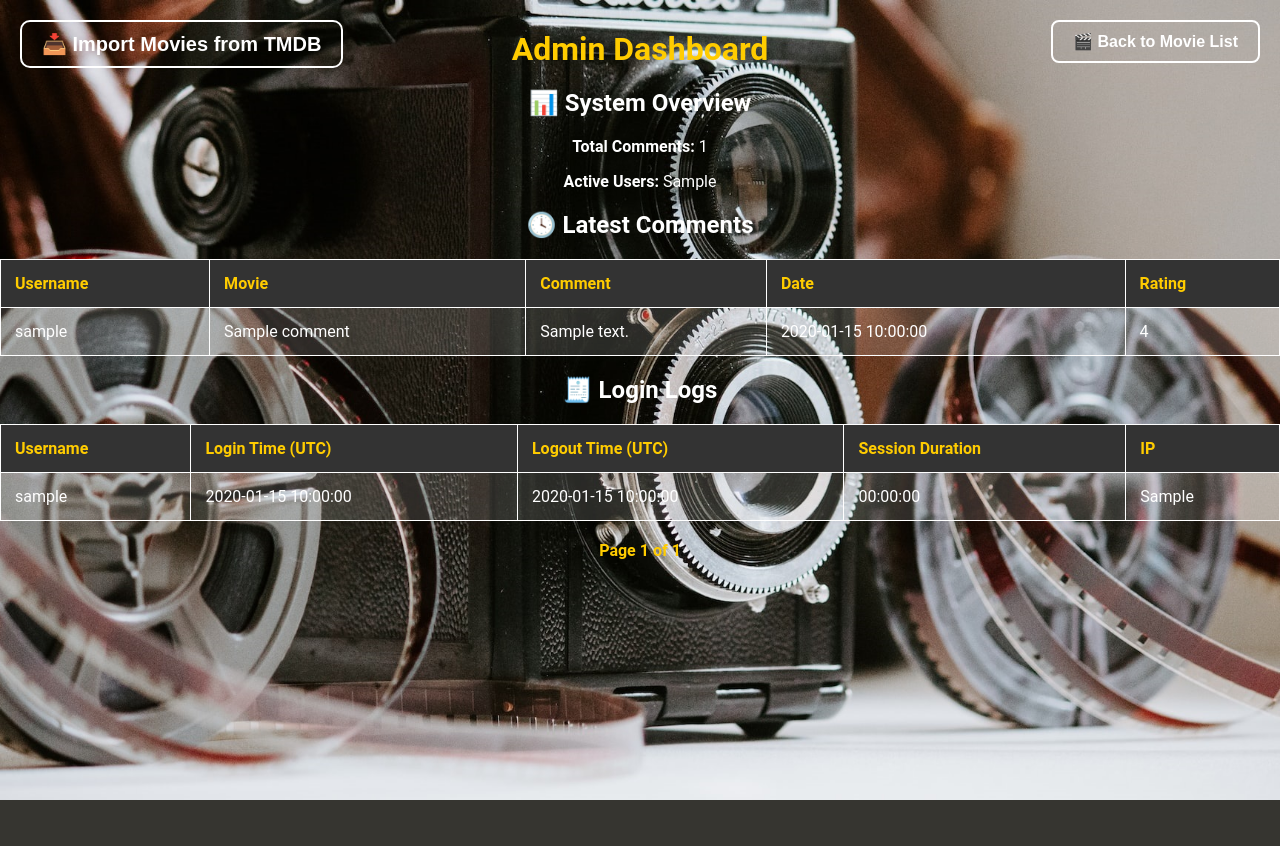
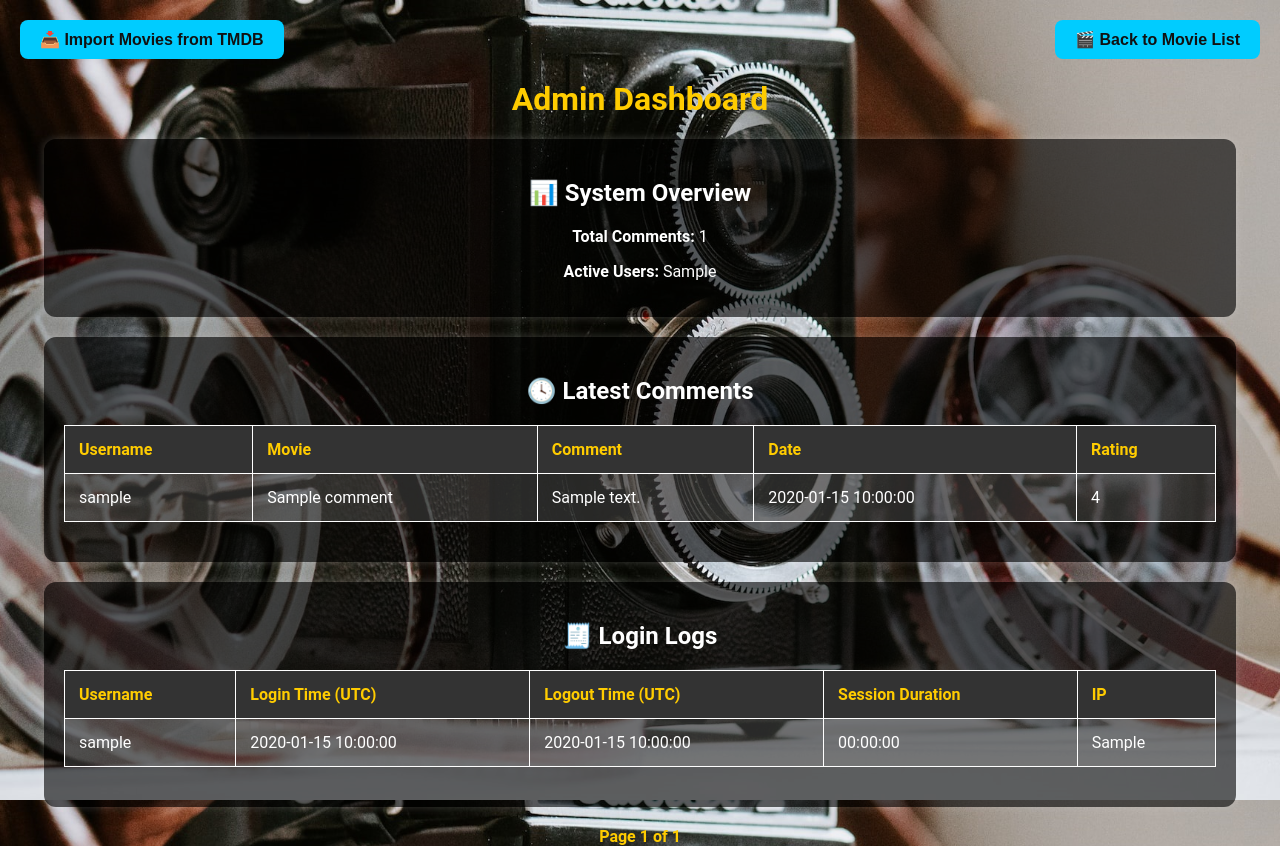
Before and after one commit to sichensong-99/Movie_Recommendation_System, a Flask app: template templates/admin_dashboard.html in a window 1280 px wide. Before the commit the page ends 800 px from the top, so only its background shows below. Run offline with Flask 3, Linux system fonts and the light colour scheme; the template is opened without the code that fills it: most values are stand-ins (such as "Sample title", 1, 10 or a date in 2020).

Commit message:
Update admin_dashboard.html

```diff
--- a/templates/admin_dashboard.html
+++ b/templates/admin_dashboard.html
@@ -13,23 +13,47 @@
             font-family: 'Roboto', sans-serif;
             color: #ffffff;
         }
-        .logo {
+
+        .top-left-button, .top-right-button {
             position: absolute;
             top: 20px;
+            z-index: 9999;
+        }
+
+        .top-left-button {
             left: 20px;
-      font-size: 28px;
+        }
+
+        .top-right-button {
+            right: 20px;
+        }
+
+        .top-left-button button,
+        .top-right-button button {
+            font-size: 16px;
             font-weight: bold;
-      color: #ffcc00;
-      text-shadow: 2px 2px 4px rgba(0, 0, 0, 0.6);
+            background-color: #00ccff;
+            color: #111;
+            border: none;
+            border-radius: 8px;
+            padding: 10px 20px;
+            cursor: pointer;
+            transition: background-color 0.3s ease;
+        }
+
+        .top-left-button button:hover,
+        .top-right-button button:hover {
+            background-color: #0099cc;
+            color: white;
         }
 
         h1 {
-            margin-top: 30px;
+            margin-top: 80px;
             color: #ffcc00;
             font-size: 32px;
         }
 
-        .admin-section {
+        .card {
             width: 90%;
             max-width: 1200px;
             margin: 20px auto;
@@ -66,58 +90,6 @@
             background-color: rgba(255,255,255,0.05);
         }
 
-        .section-title {
-            font-size: 24px;
-            margin-bottom: 10px;
-            color: #00ccff;
-        }
-        .top-left-button {
-    position: absolute;
-    top: 20px;
-    left: 20px;
-    z-index: 999;
-}
-
-.top-left-button button {
-    font-size: 20px;
-    font-weight: bold;
-    background-color: transparent;
-    color: #ffffff;
-    border: 2px solid #ffffff;
-    border-radius: 10px;
-    padding: 10px 20px;
-    cursor: pointer;
-    transition: all 0.3s ease;
-}
-
-.top-left-button button:hover {
-    background-color: rgba(255, 255, 255, 0.1);
-    color: #ffcc00;
-    border-color: #ffcc00;
-}
-.top-right-button {
-    position: absolute;
-    top: 20px;
-    right: 20px;
-}
-
-.top-right-button button {
-    font-size: 16px;
-    font-weight: bold;
-    background-color: transparent;
-    color: white;
-    border: 2px solid white;
-    border-radius: 8px;
-    padding: 10px 20px;
-    cursor: pointer;
-    transition: background-color 0.3s ease;
-}
-
-.top-right-button button:hover {
-    background-color: #0099cc;
-    color: white;
-    border-color: #0099cc;
-}
         .pagination {
             text-align: center;
             margin-top: 20px;
@@ -145,14 +117,10 @@
             font-weight: bold;
             color: #ffcc00;
         }
+    </style>
+</head>
+<body>
 
-
-
-    </style>
-
-</head>
-
-<body>
 <div class="top-left-button">
     <form action="{{ url_for('import_movies') }}" method="GET">
         <input type="hidden" name="page" value="1">
@@ -165,8 +133,6 @@
         <button type="submit">🎬 Back to Movie List</button>
     </form>
 </div>
-
-
 
 <h1>Admin Dashboard</h1>
 
```
Lines whose indentation alone changed are shown as unchanged.
